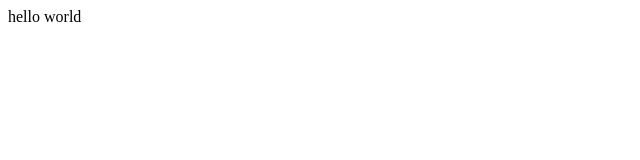
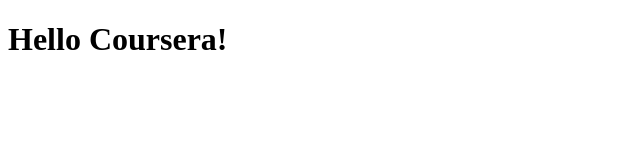
Before and after one commit to usamahabib2/coursera-test2, a plain HTML site: page index.html in a window 1280 px wide. Shown: the whole page, without its empty margins (0-640 px from the left). Drawn offline with Linux system fonts and the light colour scheme.

Commit message:
Update index.html

```diff
--- a/index.html
+++ b/index.html
@@ -1 +1,11 @@
-<div>hello world</div>
+<!DOCTYPE html>
+<html>
+<head>
+	<meta charset="utf-8">
+	<meta name="viewport" content="width=device-width, initial-scale=1">
+	<title>Hello coursera</title>
+</head>
+<body>
+<h1>Hello Coursera!</h1>
+</body>
+</html>
```
